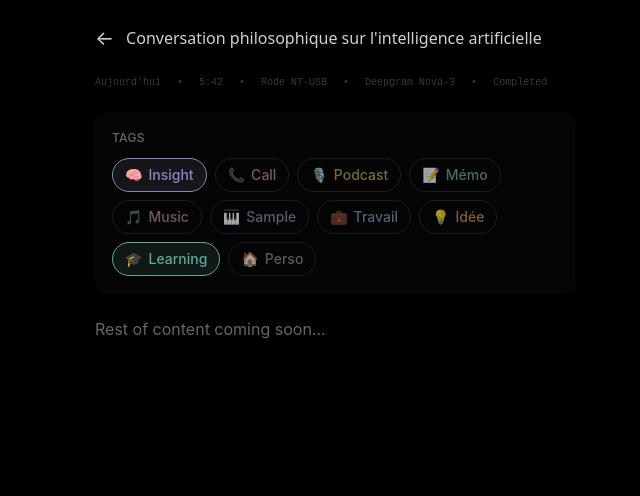
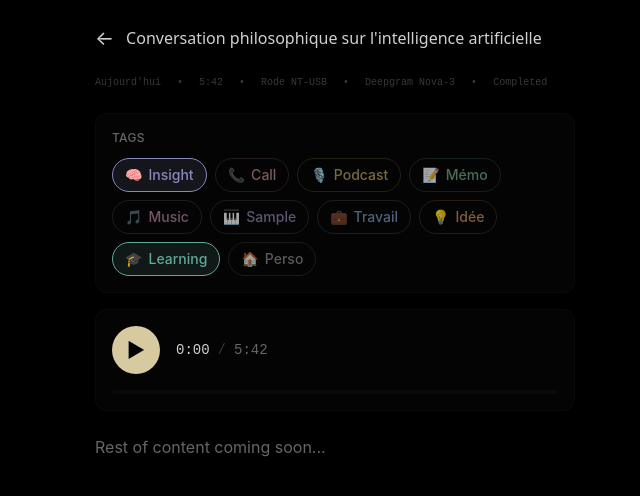
Before and after one commit to gryynn/nomad-app-live, a React (Vite) app in the folder frontend/: page /sessions/1 in a window 1280 px wide. Shown: the top 496 px of the page, without its empty margins (305-945 px from the left). Built offline with nearby package versions, Linux system fonts and the light colour scheme.

Commit message:
auto-claude: subtask-1-5 - Implement audio player UI layout (play/pause, progress bar, duration)

```diff
--- a/frontend/src/pages/SessionDetail.jsx
+++ b/frontend/src/pages/SessionDetail.jsx
@@ -176,6 +176,10 @@ export default function SessionDetail() {
     return DEFAULT_TAGS.filter(tag => ["1", "9"].includes(tag.id));
   });
 
+  // State for audio player (UI only - no functional playback yet)
+  const [isPlaying, setIsPlaying] = useState(false);
+  const [currentTime, setCurrentTime] = useState(0);
+
   // Auto-focus input when entering edit mode
   useEffect(() => {
     if (isEditingTitle && titleInputRef.current) {
@@ -230,6 +234,11 @@ export default function SessionDetail() {
         return [...prev, tag];
       }
     });
+  };
+
+  // Audio player handlers (UI only)
+  const handlePlayPause = () => {
+    setIsPlaying(!isPlaying);
   };
 
   // Format duration from seconds to MM:SS or HH:MM:SS
@@ -351,6 +360,71 @@ export default function SessionDetail() {
         </div>
       </section>
 
+      {/* Audio Player Section */}
+      <section
+        className="rounded-xl p-4 mt-4"
+        style={{ background: theme.cardBg, border: `1px solid ${theme.cardBorder}` }}
+      >
+        <div className="flex flex-col gap-4">
+          {/* Play/Pause Button and Time Display */}
+          <div className="flex items-center gap-4">
+            {/* Play/Pause Button */}
+            <button
+              onClick={handlePlayPause}
+              className="flex items-center justify-center"
+              style={{
+                width: "48px",
+                height: "48px",
+                borderRadius: "50%",
+                background: theme.accent,
+                color: theme.bg,
+                border: "none",
+                cursor: "pointer",
+                fontSize: "20px",
+              }}
+            >
+              {isPlaying ? "⏸" : "▶"}
+            </button>
+
+            {/* Time Display */}
+            <div
+              className="flex items-center gap-2"
+              style={{
+                fontFamily: FONTS.mono,
+                fontSize: "14px",
+                color: theme.text,
+              }}
+            >
+              <span>{formatDuration(currentTime)}</span>
+              <span style={{ color: theme.textGhost }}>/</span>
+              <span style={{ color: theme.textSoft }}>{formatDuration(mockSession.duration)}</span>
+            </div>
+          </div>
+
+          {/* Progress Bar */}
+          <div
+            className="w-full"
+            style={{
+              height: "4px",
+              borderRadius: "2px",
+              background: theme.cardBorder,
+              position: "relative",
+              cursor: "pointer",
+            }}
+          >
+            <div
+              style={{
+                height: "100%",
+                width: `${(currentTime / mockSession.duration) * 100}%`,
+                borderRadius: "2px",
+                background: theme.accent,
+                transition: "width 0.1s linear",
+              }}
+            />
+          </div>
+        </div>
+      </section>
+
       {/* Placeholder content */}
       <p className="mt-6" style={{ color: theme.textSoft }}>
         Rest of content coming soon...
```
